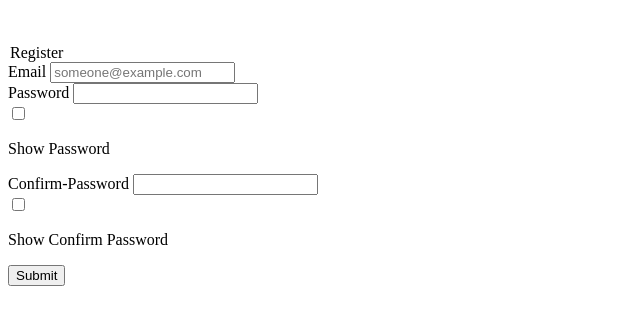
After one commit to laksh0820/GPMS, a Flask app: page /register_role/1 in a window 1280 px wide. The commit adds this page. Shown: the top 325 px of the page, without its empty margins (0-640 px from the left). Run offline with Flask 3, Linux system fonts and the light colour scheme.

Commit message:
Updated Registration Page

```diff
--- a/Project/Admin/admin.py
+++ b/Project/Admin/admin.py
@@ -1,6 +1,6 @@
 from flask import Blueprint,redirect,url_for
 
-admin_bp = Blueprint('admin',__name__,url_prefix='/admin')
+admin_bp = Blueprint('admin',__name__,url_prefix='/admin',template_folder='templates')
 
 @admin_bp.route('/')
 def admin_base():
--- a/Project/Employee/employee.py
+++ b/Project/Employee/employee.py
@@ -1,5 +1,5 @@
 from flask import Blueprint
-employee_bp = Blueprint('employee',__name__,url_prefix='/employee')
+employee_bp = Blueprint('employee',__name__,url_prefix='/employee',template_folder='templates')
 
 @employee_bp.route('/')
 def employee_base():
--- a/Project/Government/government.py
+++ b/Project/Government/government.py
@@ -1,5 +1,5 @@
 from flask import Blueprint
-government_bp = Blueprint('government',__name__,url_prefix='/government')
+government_bp = Blueprint('government',__name__,url_prefix='/government',template_folder='templates')
 
 @government_bp.route('/')
 def govenrment_base():
--- a/Project/forms.py
+++ b/Project/forms.py
@@ -1,13 +1,29 @@
 from flask_wtf import FlaskForm
-from wtforms import IntegerField,StringField, PasswordField, SubmitField,TextAreaField,RadioField,BooleanField
+from wtforms import IntegerField,StringField, PasswordField, SubmitField,TextAreaField,RadioField,BooleanField,DateField,FloatField
 from wtforms.validators import DataRequired,EqualTo,Email,Length,Regexp
 from wtforms.widgets import PasswordInput
 
 MIN_PASSWORD_LEN = 8
 MAX_PASSWORD_LEN = 12
 
+class UserForm(FlaskForm):
+    email = StringField("Email",validators=[DataRequired(),Email(message="Invalid email address (should be of the form something@example.com)")])
+    password = PasswordField("Password",validators=[DataRequired(),Length(min=MIN_PASSWORD_LEN,max=MAX_PASSWORD_LEN),EqualTo('confirm_password',message="Password does not match to Confirm Password. Please retype"),Regexp("^(?=.*[a-z])(?=.*[A-Z])(?=.*[0-9])(?=.*[@$!%*?&])[A-Za-z0-9@$!%*?&]",message="Password should contain atleast one lowercase character, one uppercase character,one number and one special character." )])
+    confirm_password = PasswordField("Confirm-Password",validators=[DataRequired(),Length(min=MIN_PASSWORD_LEN,max=MAX_PASSWORD_LEN)])
+
 class LogInForm(FlaskForm):
-    UserID = IntegerField("User ID")
+    email = StringField("Email",validators=[DataRequired(),Email(message="Invalid email address (should be of the form something@example.com)")])
     password = PasswordField("Password",validators=[DataRequired()])
     remember_me = BooleanField("Remember Me")
     submit = SubmitField("Submit")
+
+class CitizenForm(UserForm):
+    citizen_id = IntegerField("citizen_id")
+    name = StringField("Username",validators=[DataRequired()])
+    gender = RadioField("Gender",validators=[DataRequired()],choices=[('male','male'),('female','female')])
+    dob = DateField("Date (YYYY-mm-dd)",validators=[DataRequired()],format='%Y-%m-%d')
+    educational_qualification = StringField("Educational Qualification",validators=[DataRequired()])
+    household_id = IntegerField("Household-ID",validators=[DataRequired()])
+    address = StringField("Address",validators=[DataRequired()])
+    income = FloatField("Income",validators=[DataRequired()])
+    submit = SubmitField("Submit")
--- a/Project/routes.py
+++ b/Project/routes.py
@@ -1,7 +1,7 @@
-from flask import Flask,render_template,redirect,url_for,flash
+from flask import Flask,render_template,redirect,url_for,flash, request
 from flask_login import login_user,login_required,current_user,logout_user
-from Project import app,db
-from Project.forms import LogInForm
+from Project import app,db,conn
+from Project.forms import LogInForm,CitizenForm,UserForm
 from Project.models import User
 
 # Home Page
@@ -20,8 +20,8 @@ def login():
 
     if form.validate_on_submit():
         db.execute("""
-                    SELECT user_id, password, type
-                    FROM users
+                    SELECT user_id, password, role
+                    FROM user
                     WHERE user_id = %s;
                   """, [form.UserID.data])
         user = User(db.fetchall()[0])
@@ -31,3 +31,47 @@ def login():
         else:
             flash("User not Found!! Try Again",'error')
     return render_template('login.html',form=form)
+
+# Register an user
+@app.route('/register')
+def register():
+    return render_template('register.html')
+
+# Register an user with the given role
+@app.route('/register_role/<role>',methods=['GET','POST'])
+def register_role(role):
+    form = CitizenForm()
+    if form.validate_on_submit():
+        db.execute("""
+                    SELECT id, email, password, role
+                    FROM users
+                    WHERE email = %s;
+                """,[form.email.data])
+        users = db.fetchall()
+        if len(users):
+            flash('This email already exits. Please sign in','error')
+        else:
+            if role == 'citizen':
+                db.execute("""
+                        insert into household(household_id,address,income) values (%s,%s,%s);
+                        """,[form.household_id.data,form.address.data,form.income.data])
+                db.execute("""
+                        SELECT count(*)
+                        from citizen;
+                        """)
+                citizen_id = len(db.fetchall()) + 1
+                db.execute("""
+                        insert into citizen(citizen_id,name,gender,dob,household_id,educational_qualification) values (%s,%s,%s,%s,%s,%s);
+                        """,[citizen_id,form.name.data,form.gender.data,form.dob.data,form.household_id.data,form.educational_qualification.data])
+                db.execute("""
+                        insert into users(email,password,citizen_id,role) values (%s,%s,%s,%s);
+                        """,[form.email.data,form.password.data,citizen_id,role])
+                conn.commit()
+            else:
+                db.execute("""
+                        insert into users(email,password,role) values (%s,%s,%s);
+                        """,[form.email.data,form.password.data,role])
+                conn.commit()
+    else:
+        print(form.errors)
+    return render_template('register_role.html',form=form,role=role)
--- a/Project/templates/base.html
+++ b/Project/templates/base.html
@@ -3,9 +3,12 @@
   <head>
     <meta charset="utf-8">
     <meta name="viewport" content="width=device-width, initial-scale=1">
-    <title>Project ZetaX</title>
+    <title>GPMS</title>
   </head>
   <body class="bg-secondary-subtle text-primary-emphasis">
-    <p>Hello, Bala</p>
+    <div class="container">
+        {% block content %}
+        {% endblock %}
+    </div>
   </body>
 </html>
--- /dev/null
+++ b/Project/templates/register_role.html
@@ -0,0 +1,81 @@
+{% extends "base.html" %}
+{% block content %}
+    <br/><br/>
+    <form action='/register_role/{{ role }}' method='POST'>
+        <legend>Register</legend>
+        {{ form.hidden_tag() }}
+
+        {{ form.email.label(class="form-label") }}
+        {{ form.email(class="form-control",placeholder="someone@example.com") }}
+        <br/>
+
+        {{ form.password.label(class="form-label") }}
+        {{ form.password(class="form-control",id="Password") }}
+        <br/>
+        <div class="form-check">
+            <input class="form-check-input" type="checkbox" value="" id="togglePassword">
+            <label class="form-check-label" for="togglePassword">
+                    <p class="text-success">Show Password</p>
+            </label>
+        </div>
+
+        {{ form.confirm_password.label(class="form-label") }}
+        {{ form.confirm_password(class="form-control",id="CNFPassword") }}
+        <br/>
+        <div class="form-check">
+            <input class="form-check-input" type="checkbox" value="" id="toggleCNFPassword">
+            <label class="form-check-label" for="toggleCNFPassword">
+                    <p class="text-success">Show Confirm Password</p>
+            </label>
+        </div>
+
+        {% if role == 'citizen' %}
+            {{ form.name.label(class="form-label") }}
+            {{ form.name(class="form-control", placeholder="Enter name") }}
+
+            {% for subfield in form.gender %}
+                {{ subfield }}
+                {{ subfield.label }}
+            {% endfor %}
+
+            {{ form.dob.label(class="form-label") }}
+            {{ form.dob(class="form-control") }}
+
+            {{ form.educational_qualification.label(class="form-label") }}
+            {{ form.educational_qualification(class="form-contorl") }}
+
+            {{ form.household_id.label(class="form-label") }}
+            {{ form.household_id(class="form-control") }}
+
+            {{ form.address.label(class="form-label") }}
+            {{ form.address(class="form-control") }}
+
+            {{ form.income.label(class="form-label") }}
+            {{ form.income(class="form-label") }}
+        {% elif role == 'panchayat_employee' %}
+        {% elif role == 'admin' %}
+        {% else %}
+        {% endif %}
+
+
+        {{ form.submit(class="btn btn-secondary" , id="submit_tab") }}
+    </form>
+
+    <script>
+        const togglePassword = document.querySelector('#togglePassword');
+        const password = document.querySelector('#Password');
+        const toggleCNFPassword =document.querySelector('#toggleCNFPassword');
+        const cnfpassword = document.querySelector('#CNFPassword');
+        togglePassword.addEventListener('click', () => {
+            // Toggle the type attribute using getAttribure() method
+            const type = password.getAttribute('type') === 'password' ? 'text' : 'password';
+            password.setAttribute('type', type);
+        });
+        toggleCNFPassword.addEventListener('click', () => {
+            // Toggle the type attribute using getAttribure() method
+            const type = cnfpassword.getAttribute('type') === 'password' ? 'text' : 'password';
+            cnfpassword.setAttribute('type', type);
+        });
+    </script>
+
+{% endblock %}
```
Also changed, not shown: Project/Citizen/citizen.py (+16 -10 lines), Project/Citizen/templates/dashboard.html (+7 -0 lines), Project/Citizen/templates/service.html (+7 -0 lines), Project/Citizen/templates/taxes.html (+7 -0 lines), Project/Citizen/templates/vaccination.html (+7 -0 lines), Project/Citizen/templates/welfare_scheme.html (+7 -0 lines), Project/init_db.py (+40 -30 lines), Project/templates/login.html (+15 -5 lines), Project/templates/register.html (+9 -0 lines).
